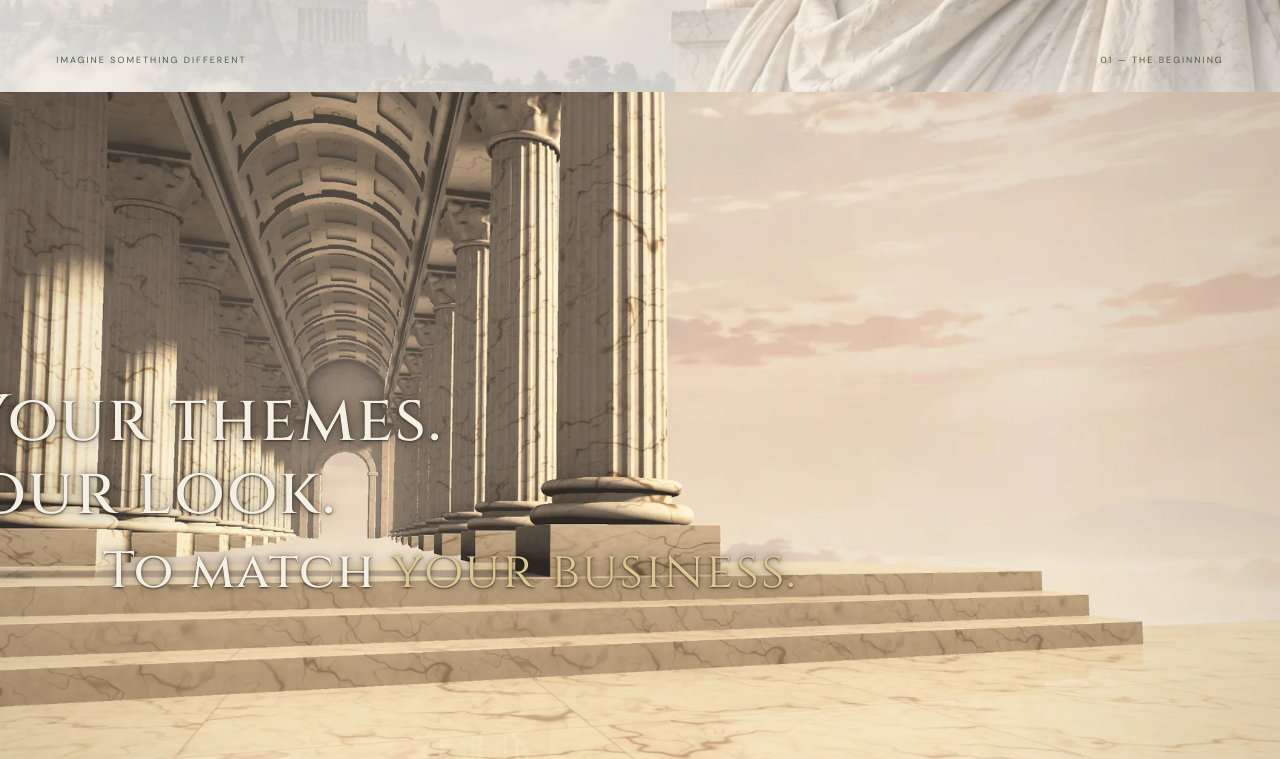
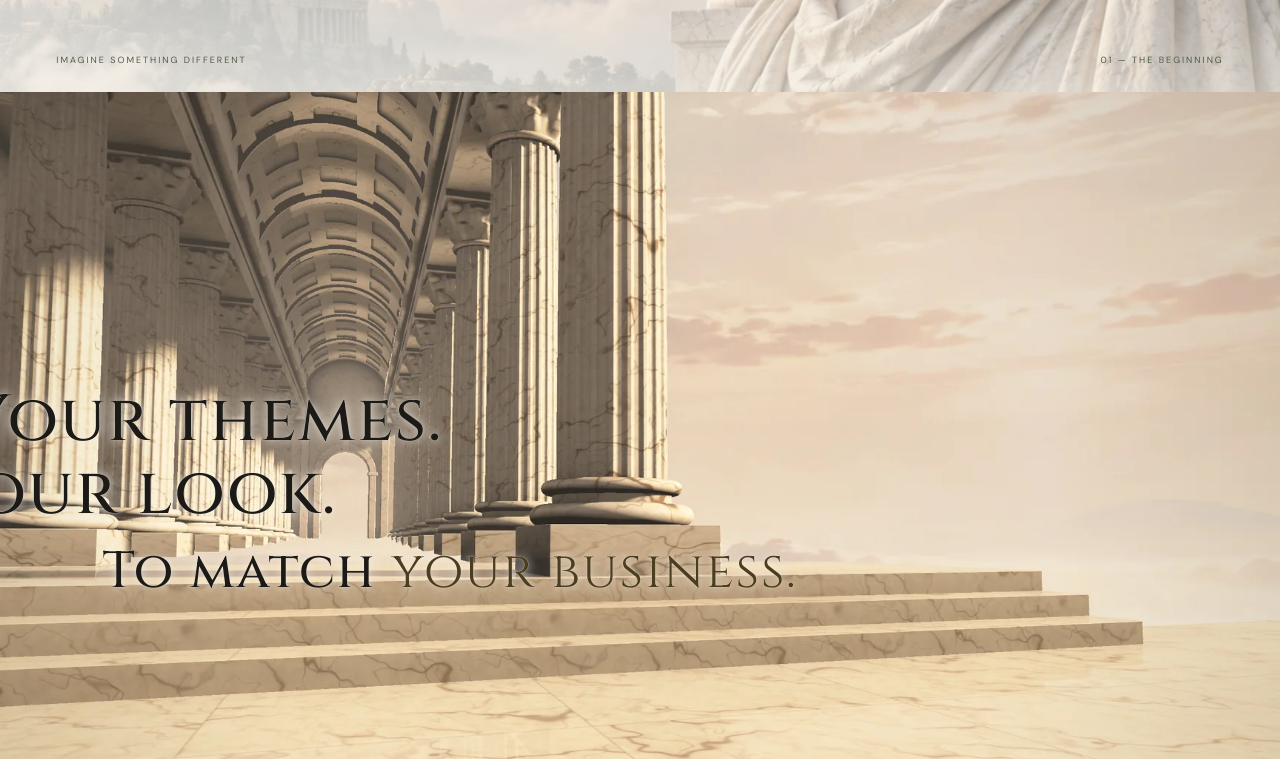
Before and after one commit to leecodeswell/Ares, a website built with Vite: page index.html in a window 1280 px wide. Shown: the part 2522-3281 px from the top of the page. Built offline with nearby package versions, Linux system fonts and the light colour scheme; animation ran at ten frames a second; a web font is replaced by a local one.

Commit message:
Set the journey headlines in near-black with a soft ivory glow
Near-black capitals with deep bronze for the key words, lifted off marble
and sky by a close, quiet ivory glow.

Co-Authored-By: Claude Opus 5.5 <noreply@anthropic.com>
Claude-Session: https://claude.ai/code/session_01Cuu6aN1HQA98qGYAW5n7Q3

```diff
--- a/src/journey/journey.css
+++ b/src/journey/journey.css
@@ -92,12 +92,14 @@
   font-size: clamp(44px, 5.1vw, 88px);
   line-height: 1.12;
   letter-spacing: 0.03em;
-  color: #f5f0e6;
+  color: #1c1a16;
+  /* a soft ivory glow, close and quiet, so the dark letters lift off marble
+     and sky alike */
   text-shadow:
-    0 1px 2px rgba(34, 28, 20, 0.7),
-    0 0 6px rgba(34, 28, 20, 0.45),
-    0 2px 18px rgba(34, 28, 20, 0.4),
-    0 0 40px rgba(34, 28, 20, 0.25);
+    0 0 1px rgba(246, 242, 232, 0.9),
+    0 0 8px rgba(246, 242, 232, 0.75),
+    0 0 22px rgba(246, 242, 232, 0.55),
+    0 0 48px rgba(246, 242, 232, 0.35);
 }
 /* Inscribed capitals: no italics or second colours, only a quiet champagne
    for the words that carry the meaning. */
@@ -112,7 +114,7 @@
 .journey .vision-heading em,
 .journey .vision-line-last em {
   font-style: normal;
-  color: #dcc792;
+  color: #4d3d20;
 }
 .journey .vision-line {
   transform: translateX(calc((var(--beat-progress, 0) - 0.3) * var(--line-travel)));
```
Also changed, not shown: tests/browser-check.mjs (+1 -1 lines), README.md.
